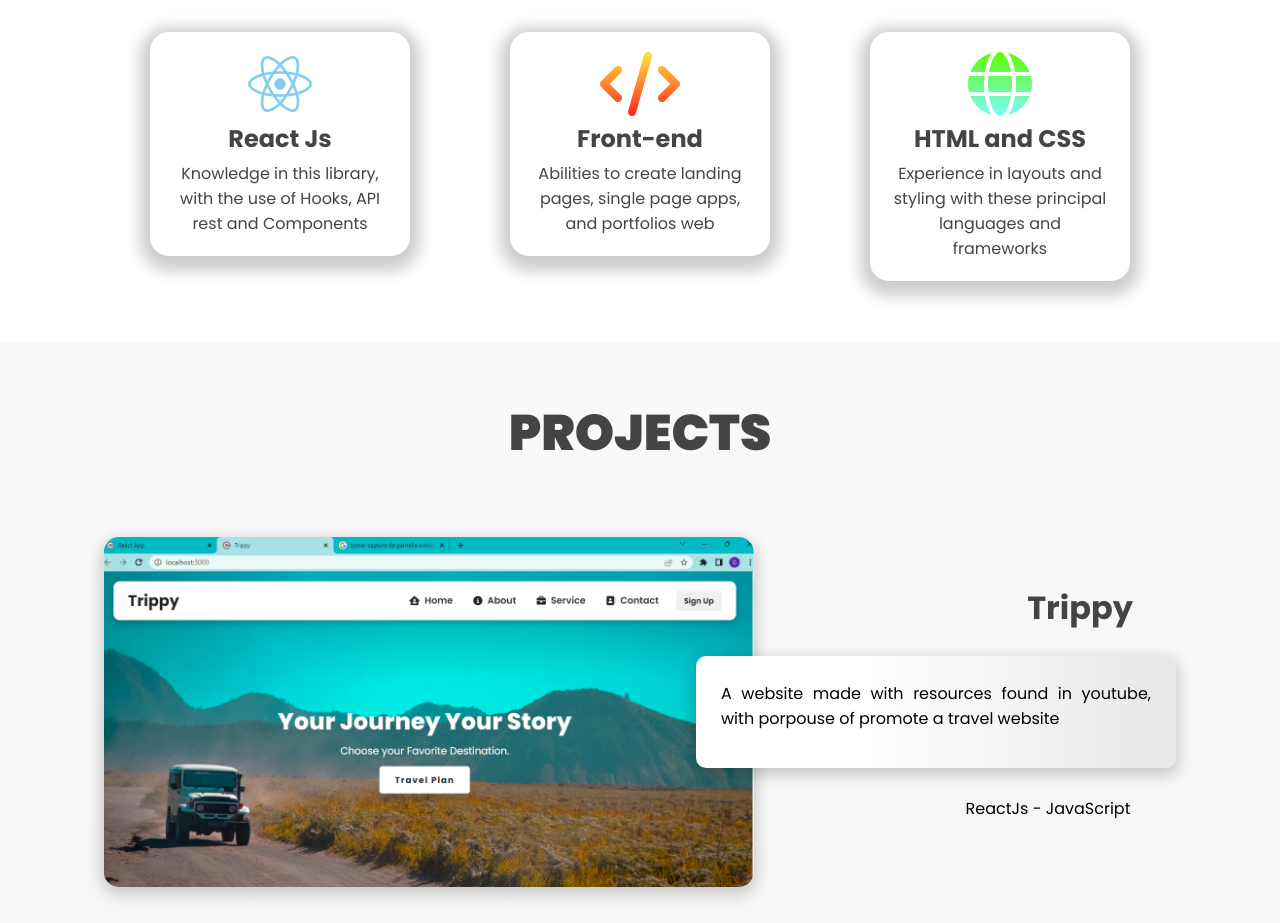
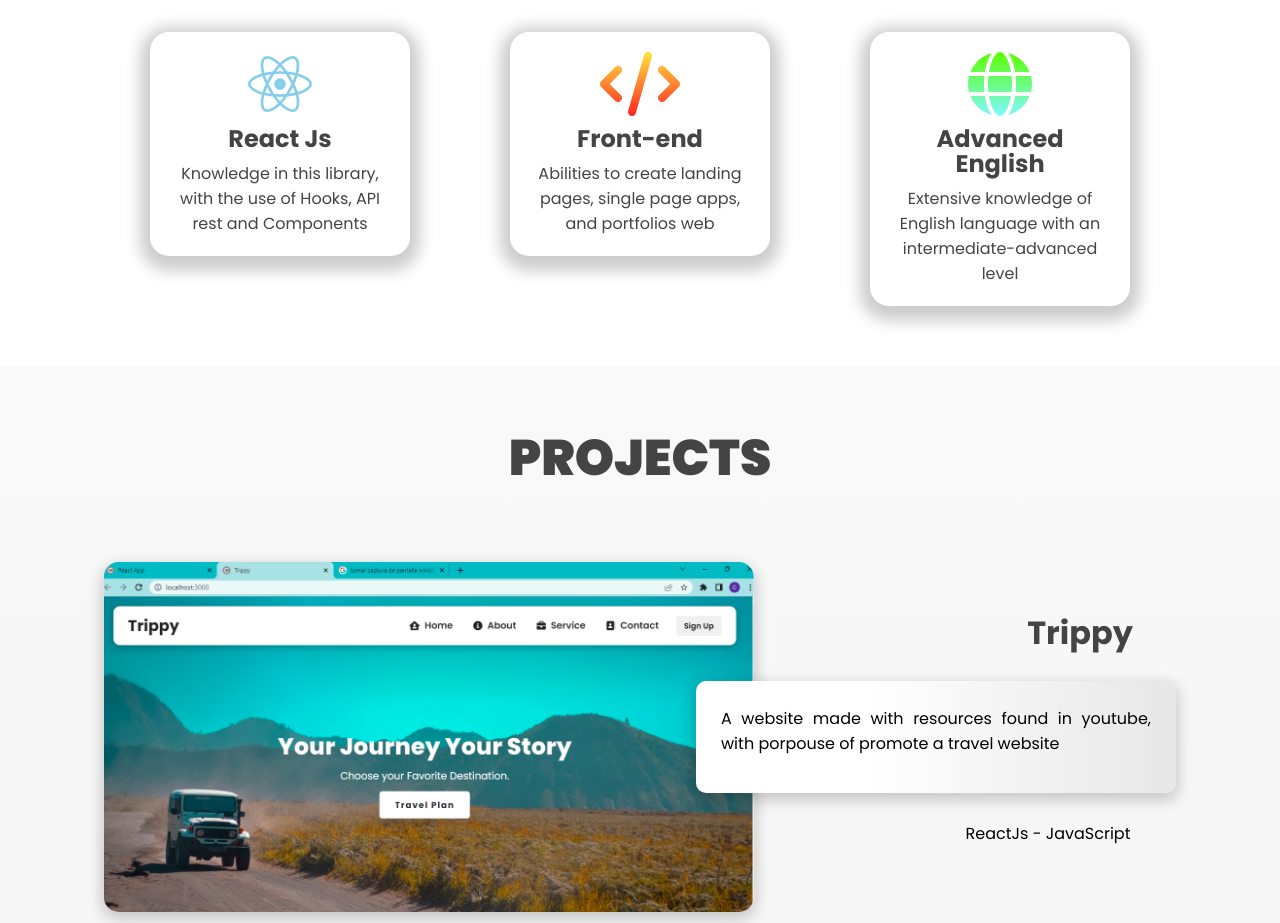
Before and after one commit to Carloschacon2701/mi-portafolio, a React (Create React App) app: page / in a window 1280 px wide. Shown: the part 880-1803 px from the top of the page. Built offline with nearby package versions, Linux system fonts and the light colour scheme.

Commit message:
se cambio el apartado de ingles

```diff
--- a/src/components/Info/Info.jsx
+++ b/src/components/Info/Info.jsx
@@ -40,10 +40,9 @@ export const Info = () => {
         <div className="firs-des des-3"  data-aos="fade-up">
           <div className="text">
             <i className="fa-solid fa-globe fa-4x icon"></i>
-            <h2 className="title">HTML and CSS</h2>
+            <h2 className="title">Advanced English</h2>
             <p className="des-para">
-              Experience in layouts and styling with these principal languages
-              and frameworks
+            Extensive knowledge of English language with an intermediate-advanced level
             </p>
           </div>
         </div>
```
